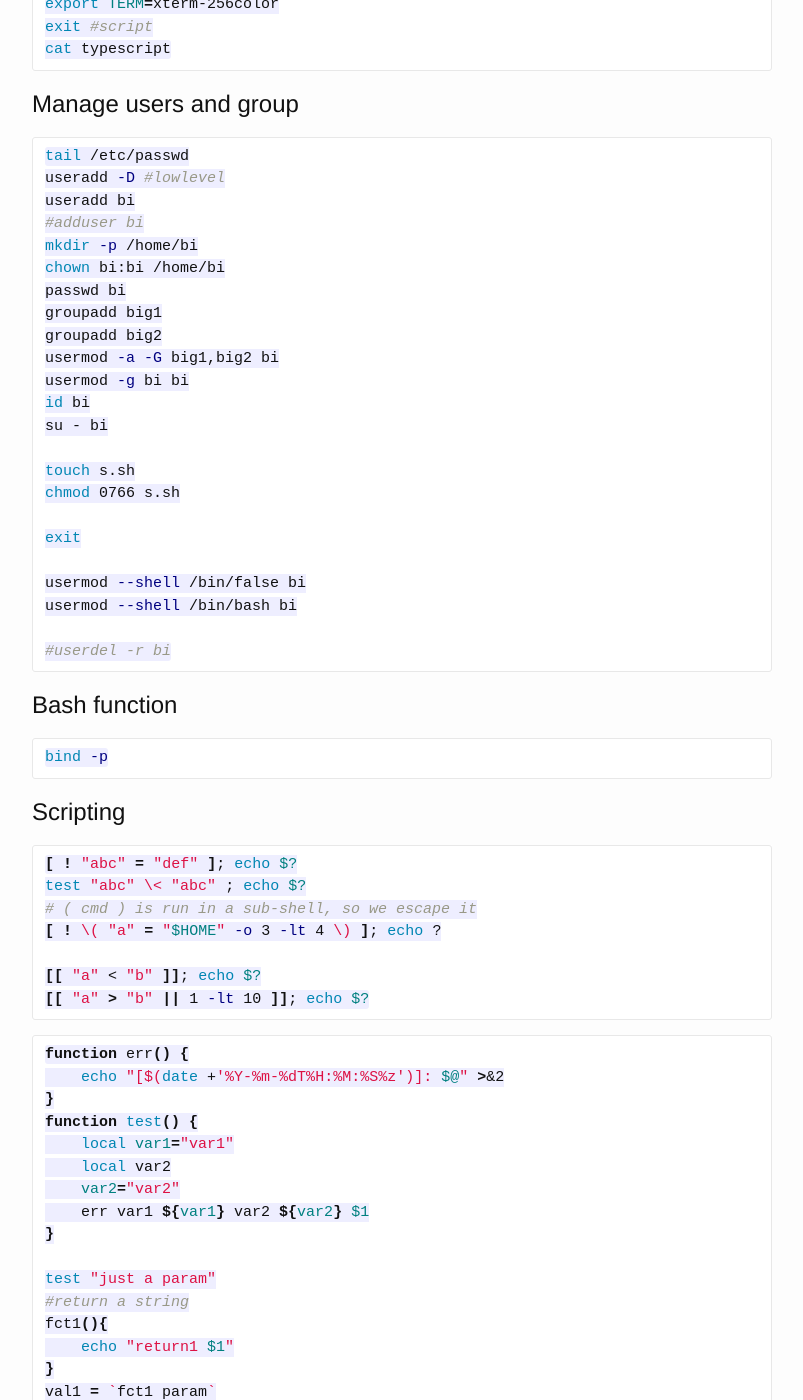
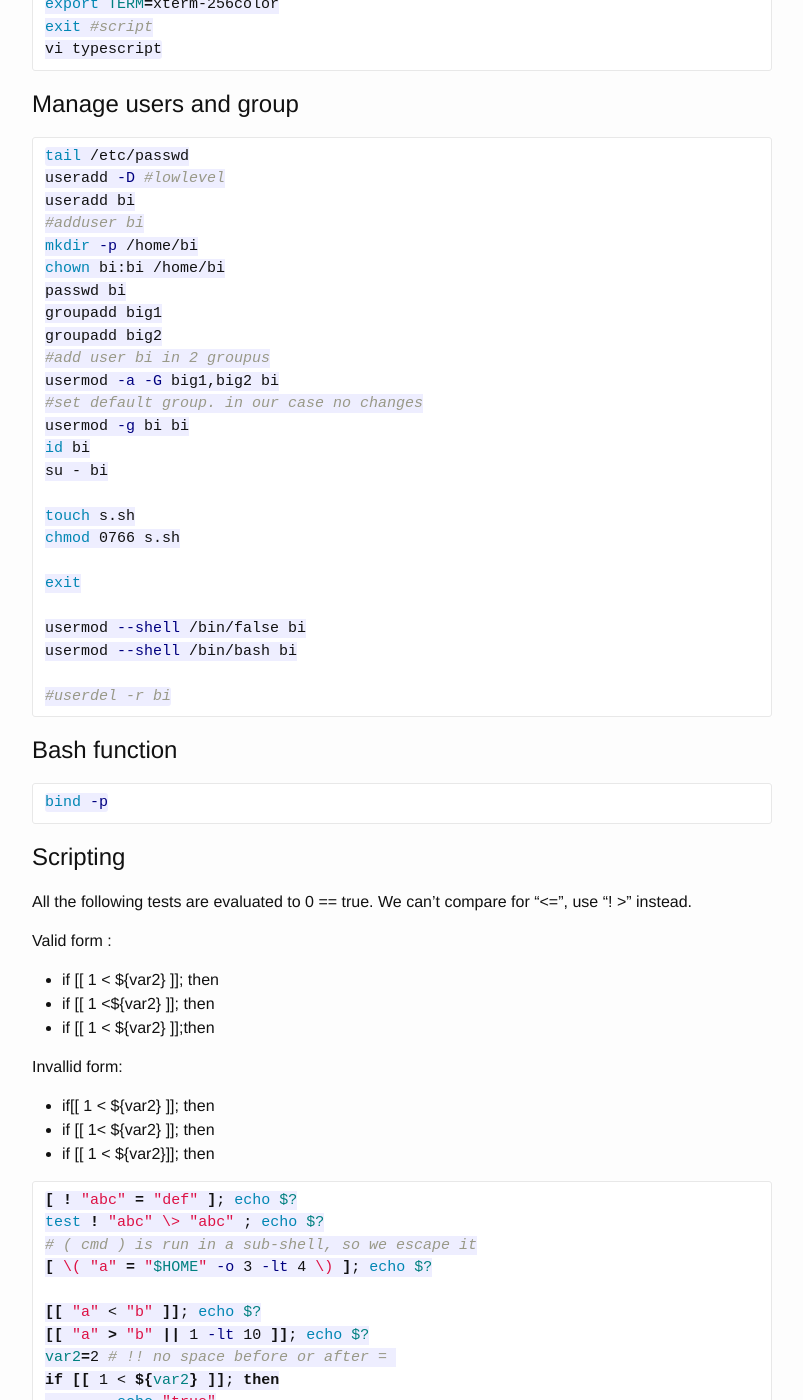
Before and after one commit to predoiua/predoiua.github.io, a Jekyll site: the page built from tutorials/linux/linux_kata/linux_kata1.md, in a window 1280 px wide and 1400 px high, scrolled down 623 px. Shown: the whole window, without its empty margins (238-1041 px from the left). Built offline with Jekyll 4.4.1, drawn with Linux system fonts in a browser that asks for light colours; some of the changed text lies outside the part shown.

Commit message:
linux kata

```diff
--- a/tutorials/linux/linux_kata/linux_kata1.md
+++ b/tutorials/linux/linux_kata/linux_kata1.md
@@ -24,7 +24,7 @@ tput colors
 echo $TERM
 export TERM=xterm-256color
 exit #script
-cat typescript
+vi typescript
 ~~~
 
 ##Manage users and group
@@ -39,7 +39,9 @@ chown bi:bi /home/bi
 passwd bi
 groupadd big1
 groupadd big2
+#add user bi in 2 groupus
 usermod -a -G big1,big2 bi
+#set default group. in our case no changes
 usermod -g bi bi
 id bi
 su - bi
@@ -63,14 +65,33 @@ bind -p
 
 ##Scripting
 
+All the following tests are evaluated to 0 == true.
+We can't compare for "<=", use "! >" instead.
+
+Valid form :
+
+- if [[ 1 < ${var2} ]]; then
+- if [[ 1 <${var2} ]]; then
+- if [[ 1 < ${var2} ]];then
+
+Invallid form:
+
+- if[[ 1 < ${var2} ]]; then
+- if [[ 1< ${var2} ]]; then
+- if [[ 1 < ${var2}]]; then
+
 ~~~ bash
 [ ! "abc" = "def" ]; echo $?
-test "abc" \< "abc" ; echo $?
+test ! "abc" \> "abc" ; echo $?
 # ( cmd ) is run in a sub-shell, so we escape it
-[ ! \( "a" = "$HOME" -o 3 -lt 4 \) ]; echo ?
+[ \( "a" = "$HOME" -o 3 -lt 4 \) ]; echo $?
 
 [[ "a" < "b" ]]; echo $?
 [[ "a" > "b" || 1 -lt 10 ]]; echo $?
+var2=2 # !! no space before or after =
+if [[ 1 < ${var2} ]]; then
+	echo "true"
+fi
 ~~~
 
 ~~~ bash
@@ -97,5 +118,5 @@ err ${val1} $?
 
 ~~~sh
 > -f
-rm .\-f
+rm ./-f
 ~~~
```
Also changed, not shown: other parts of tutorials/linux/linux_kata/linux_kata1.md (+1 -1 lines), tutorials/linux/linux_kata/linux_ssh.md (added, +51 -0 lines), tutorials/toc.md (+1 -0 lines).
